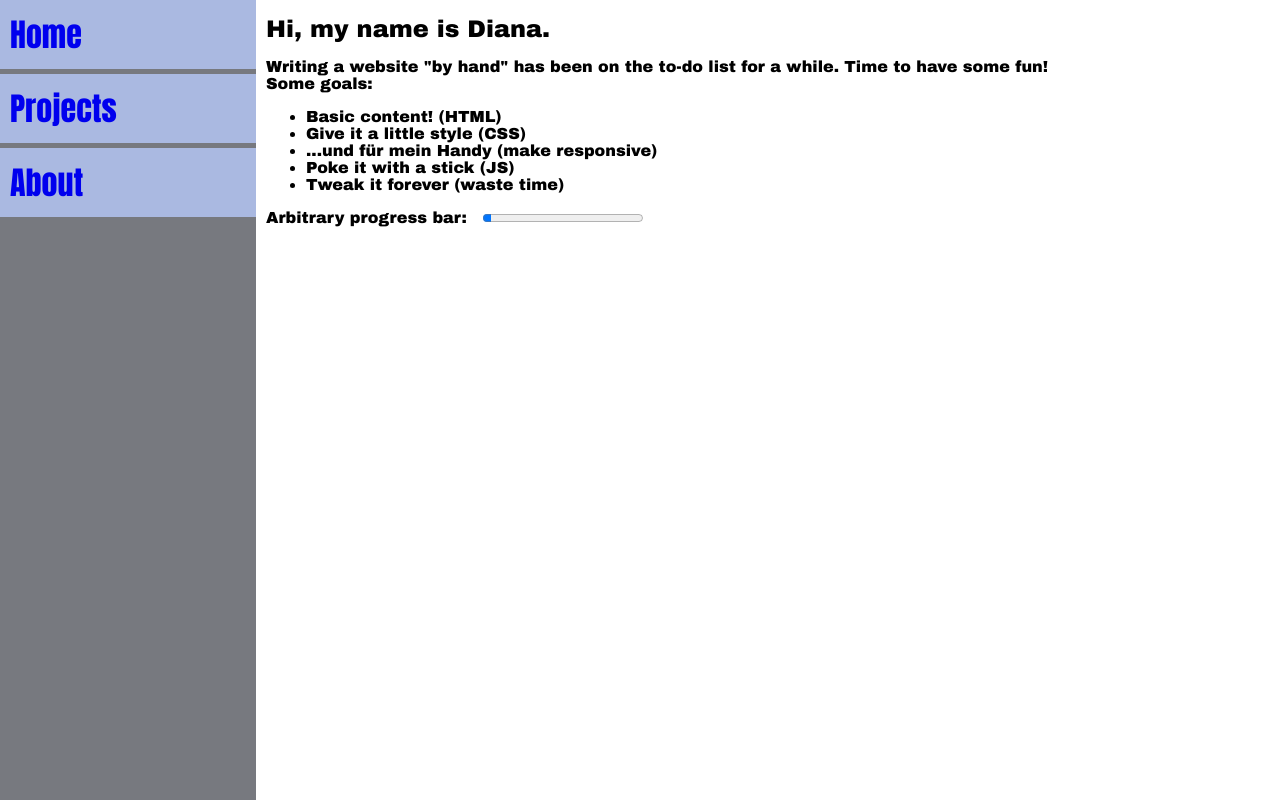
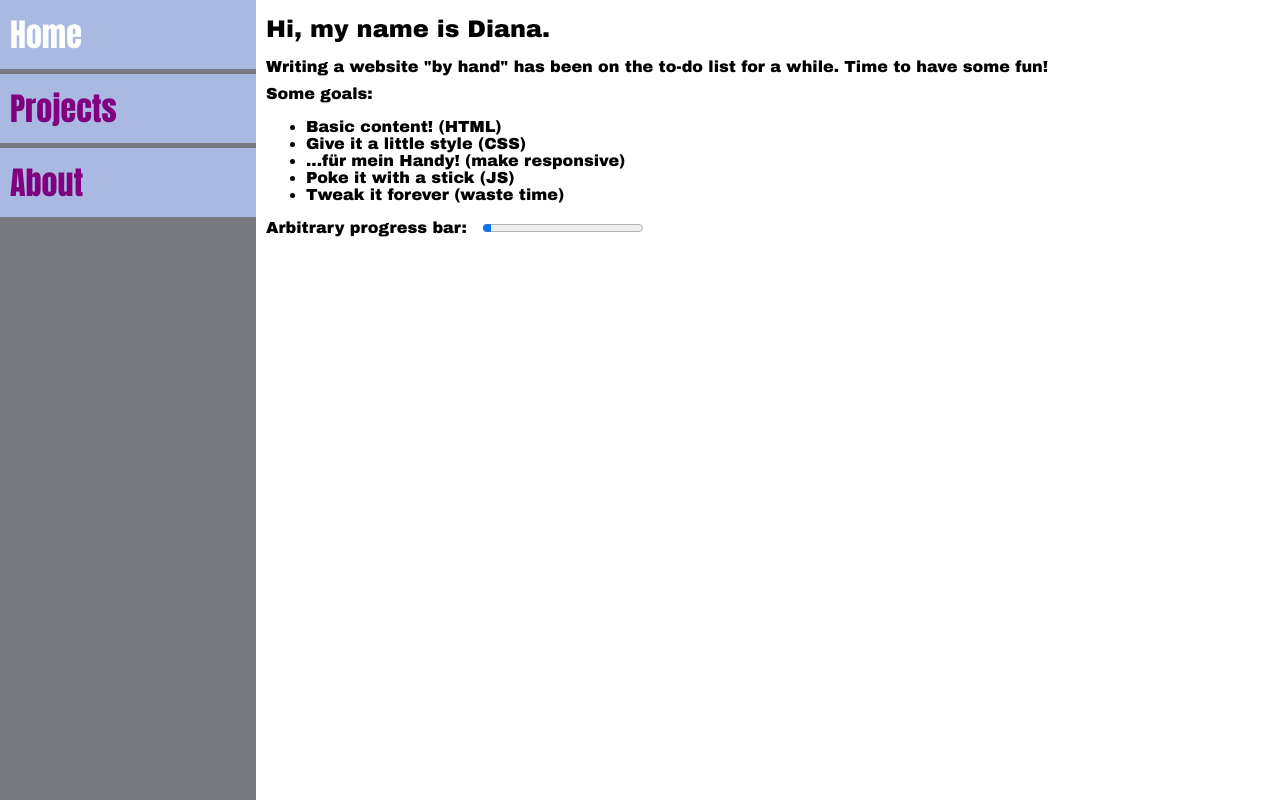
Before and after one commit to DianaLiao/dianaliao.github.io, a plain HTML site: page index.html in a window 1280 px wide. Drawn offline with Linux system fonts and the light colour scheme.

Commit message:
small color change before bed

```diff
--- a/css/simple.css
+++ b/css/simple.css
@@ -21,10 +21,11 @@ nav a{
 	font-size: 200%;
 	margin-bottom: 5px;
 	background-color: rgb(170, 185, 225);
+	color: rgb(128, 0, 128);
 }
 
-nav a:visited{
-
+nav a.active{
+	color: white;
 }
 
 main {
@@ -38,6 +39,7 @@ main {
 
 section {
 	padding-left: 10px;
+	margin-bottom: 10px;
 }
 
 h1 {
--- a/index.html
+++ b/index.html
@@ -19,11 +19,12 @@
 	<section>
 		Writing a website "by hand" has been on the to-do list for a while. Time to have some fun!
 	</section>
-	<section>Some goals:
+	<section>
+	Some goals:
 		<ul>
 		<li>Basic content! (HTML)</li>
 		<li>Give it a little style (CSS)</li>
-		<li>...und für mein Handy (make responsive)</li>
+		<li>...für mein Handy! (make responsive)</li>
 		<li>Poke it with a stick (JS)</li>
 		<li>Tweak it forever (waste time)</li>
 		</ul>
```
